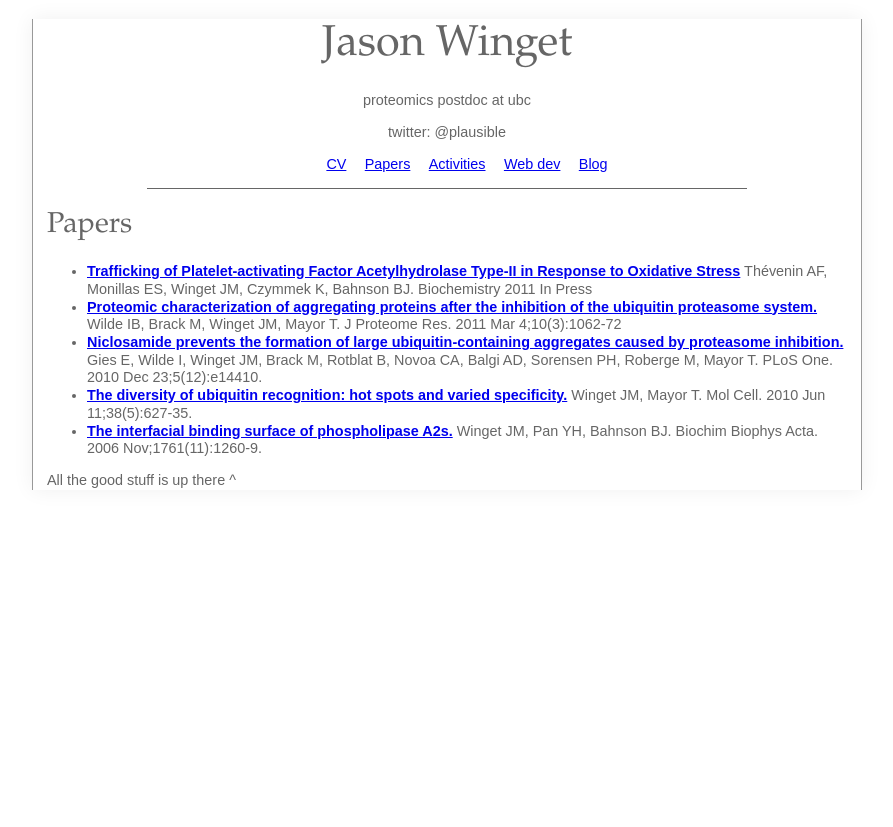
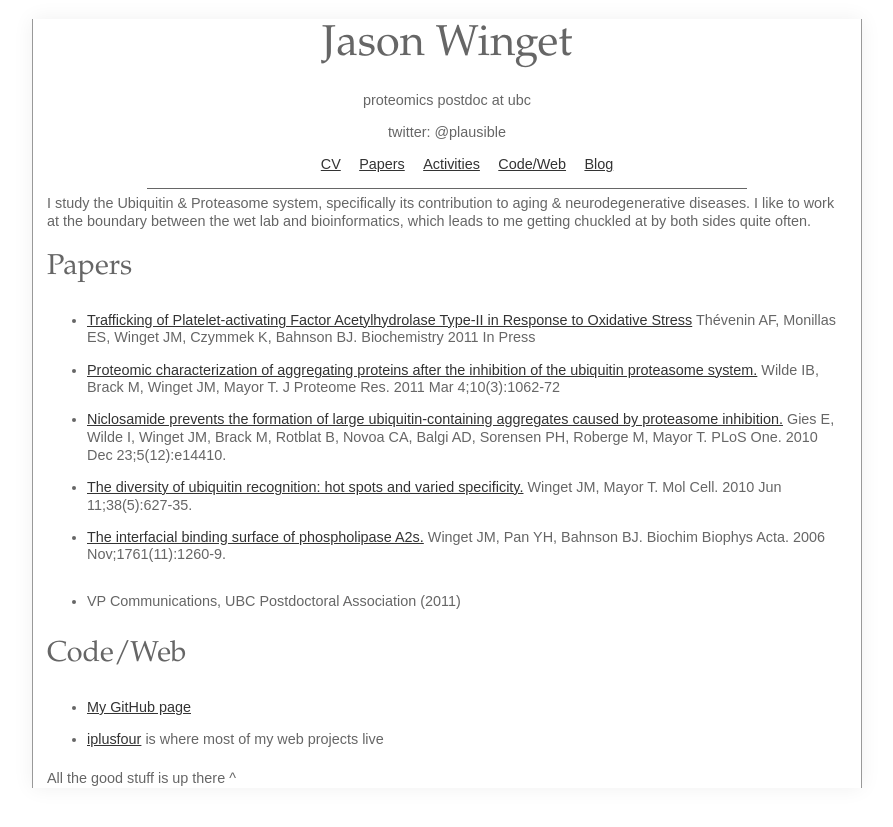
Before and after one commit to jwinget/jwinget.github.com, a Jekyll site: the page built from index.html, in a window 1280 px wide. Shown: the top 827 px of the page, without its empty margins (193-1086 px from the left). Built offline with Jekyll 4.4.1, drawn with Linux system fonts in a browser that asks for light colours; nearby versions of some CDN libraries.

Commit message:
Added lots of content to the index

```diff
--- a/_layouts/default.html
+++ b/_layouts/default.html
@@ -45,7 +45,7 @@
 		<li><a href='http://jasonwinget.net/cv'>CV</a></li>
 		<li><a href='http://jasonwinget.net/#papers'>Papers</a></li>
 		<li><a href='http://jasonwinget.net/#activities'>Activities</a></li>
-		<li><a href='http://jasonwinget.net/#web'>Web dev</a></li>
+		<li><a href='http://jasonwinget.net/#code'>Code/Web</a></li>
 		<li><a href='http://jasonwinget.net/blog'>Blog</a></li>
 	</ul>
     </header>
--- a/css/style.css
+++ b/css/style.css
@@ -241,6 +241,10 @@ header:after {
 	}
 ul.nav { list-style: none; }
 ul.nav li { display: inline; padding: 0 0.5em; }
+a { color: #333; }
+a:hover { color: black; }
+a:visited { color: #666; }
+ul li { padding: 0.5em 0; }
 
 /* ==|== non-semantic helper classes ========================================
    Please define your styles before this section.
--- a/index.html
+++ b/index.html
@@ -2,14 +2,31 @@
 layout: default
 title: Jason Winget
 ---
+I study the Ubiquitin & Proteasome system, specifically its contribution to aging & neurodegenerative diseases.
+
+I like to work at the boundary between the wet lab and bioinformatics, which leads to me getting chuckled at by both sides quite often.
 
 <div id='papers'>
 	<h1>Papers</h1>
 	<ul>
-		<li><strong><a href='http://pubs.acs.org/doi/abs/10.1021/bi200802w'>Trafficking of Platelet-activating Factor Acetylhydrolase Type-II in Response to Oxidative Stress</a></strong> Thévenin AF, Monillas ES, Winget JM, Czymmek K, Bahnson BJ. Biochemistry 2011 In Press</li>
-		<li><strong><a href='http://www.ncbi.nlm.nih.gov/pubmed/21204586'>Proteomic characterization of aggregating proteins after the inhibition of the ubiquitin proteasome system.</a></strong> Wilde IB, Brack M, Winget JM, Mayor T. J Proteome Res. 2011 Mar 4;10(3):1062-72</li>
-		<li><strong><a href='http://www.ncbi.nlm.nih.gov/pubmed/21203451'>Niclosamide prevents the formation of large ubiquitin-containing aggregates caused by proteasome inhibition.</a></strong> Gies E, Wilde I, Winget JM, Brack M, Rotblat B, Novoa CA, Balgi AD, Sorensen PH, Roberge M, Mayor T. PLoS One. 2010 Dec 23;5(12):e14410.</li>
-		<li><strong><a href='http://www.ncbi.nlm.nih.gov/pubmed/20541996'>The diversity of ubiquitin recognition: hot spots and varied specificity.</a></strong> Winget JM, Mayor T. Mol Cell. 2010 Jun 11;38(5):627-35.</li>
-		<li><strong><a href='http://www.ncbi.nlm.nih.gov/pubmed/16962825'>The interfacial binding surface of phospholipase A2s.</a></strong> Winget JM, Pan YH, Bahnson BJ. Biochim Biophys Acta. 2006 Nov;1761(11):1260-9.</li>
+		<li><a href='http://pubs.acs.org/doi/abs/10.1021/bi200802w'>Trafficking of Platelet-activating Factor Acetylhydrolase Type-II in Response to Oxidative Stress</a> Thévenin AF, Monillas ES, Winget JM, Czymmek K, Bahnson BJ. Biochemistry 2011 In Press</li>
+		<li><a href='http://www.ncbi.nlm.nih.gov/pubmed/21204586'>Proteomic characterization of aggregating proteins after the inhibition of the ubiquitin proteasome system.</a> Wilde IB, Brack M, Winget JM, Mayor T. J Proteome Res. 2011 Mar 4;10(3):1062-72</li>
+		<li><a href='http://www.ncbi.nlm.nih.gov/pubmed/21203451'>Niclosamide prevents the formation of large ubiquitin-containing aggregates caused by proteasome inhibition.</a> Gies E, Wilde I, Winget JM, Brack M, Rotblat B, Novoa CA, Balgi AD, Sorensen PH, Roberge M, Mayor T. PLoS One. 2010 Dec 23;5(12):e14410.</li>
+		<li><a href='http://www.ncbi.nlm.nih.gov/pubmed/20541996'>The diversity of ubiquitin recognition: hot spots and varied specificity.</a> Winget JM, Mayor T. Mol Cell. 2010 Jun 11;38(5):627-35.</li>
+		<li><a href='http://www.ncbi.nlm.nih.gov/pubmed/16962825'>The interfacial binding surface of phospholipase A2s.</a> Winget JM, Pan YH, Bahnson BJ. Biochim Biophys Acta. 2006 Nov;1761(11):1260-9.</li>
 	</ul>
 </div>
+
+<div id=activities>
+	<ul>
+		<li>VP Communications, UBC Postdoctoral Association (2011)</li>
+	</ul>
+</div>
+
+<div id=code>
+	<h1>Code/Web</h1>
+	<ul>
+		<li><a href='http://github.com/jwinget'>My GitHub page</a></li>
+		<li><a href='http://iplusfour.com'>iplusfour</a> is where most of my web projects live</li>
+	</ul>
+</div>
```
